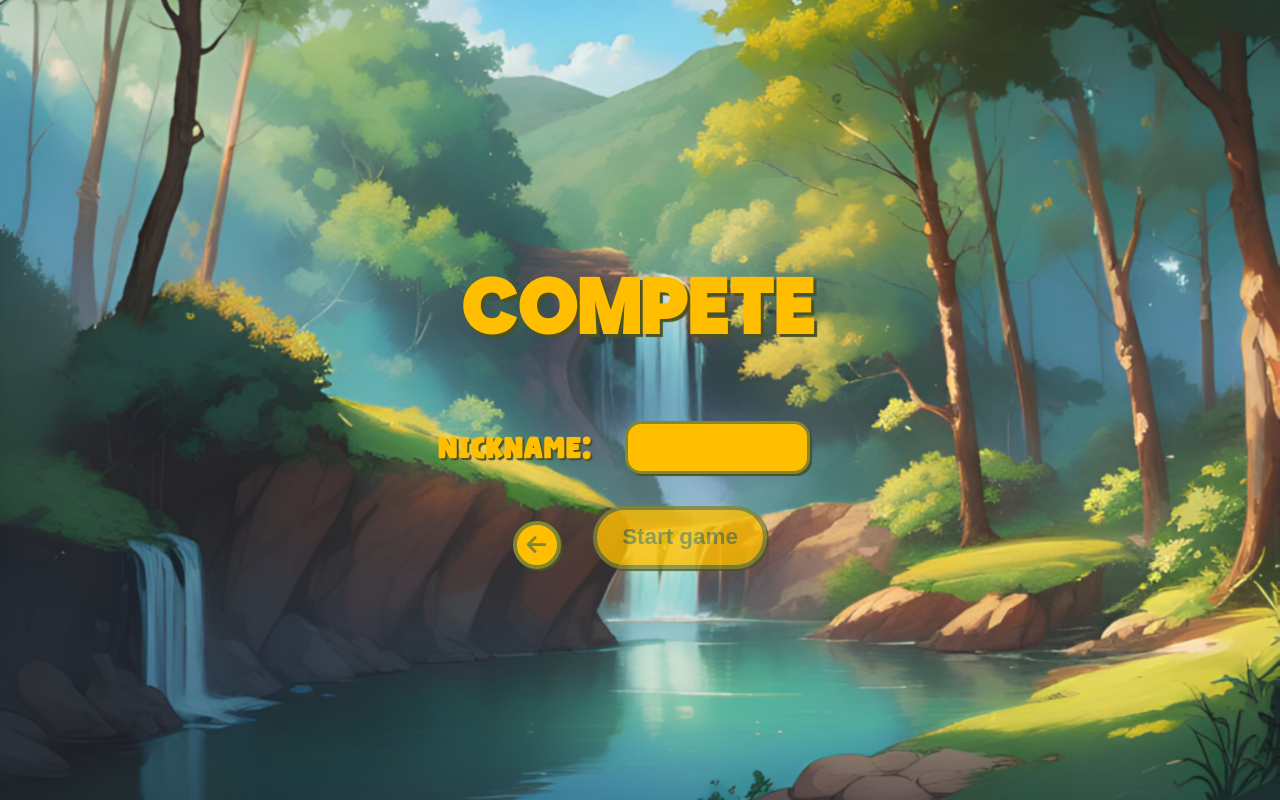
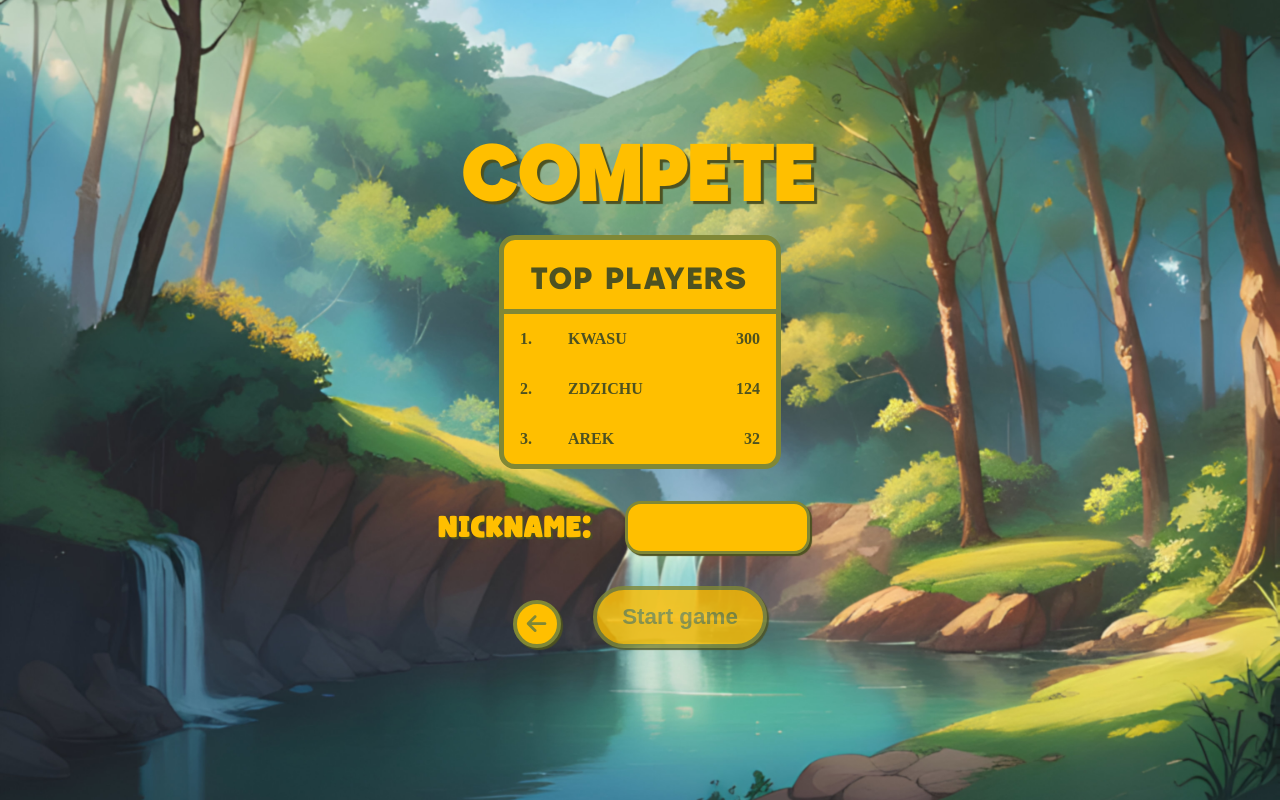
Before and after one commit to kvvasuu/match-masters, a Vue app: page / in a window 1280 px wide. Both pictures are taken after a click on the button "Compete". Built offline with nearby package versions, Linux system fonts and the light colour scheme; what vue-timer-hook would draw is missing.

Commit message:
Highscores

```diff
--- a/src/components/Game.vue
+++ b/src/components/Game.vue
@@ -1,14 +1,17 @@
 <template>
   <div class="board">
-    <Scoreboard></Scoreboard>
+    <Scoreboard v-if="!gameEnded"></Scoreboard>
     <Transition name="fade" mode="out-in">
       <Board
         :current-cards="currentCards"
         :pairs="pairsAmount"
         @next-round="nextRound"
-        v-if="$store.state.gameStarted && currentCards.length != 0"
+        v-if="
+          $store.state.gameStarted && currentCards.length != 0 && !gameEnded
+        "
         :key="currentCards"
       ></Board>
+      <GameResults v-else-if="gameEnded"></GameResults>
     </Transition>
     <button class="icon back-btn" @click="goBack" title="BACK">
       <i class="fa-solid fa-arrow-left"></i>
@@ -20,19 +23,34 @@
 import Scoreboard from "./Scoreboard.vue";
 import Board from "./Board.vue";
 import GameSettings from "./GameSettings.vue";
+import GameResults from "./GameResults.vue";
 
 export default {
   components: {
     Scoreboard,
     Board,
     GameSettings,
+    GameResults,
   },
   data() {
     return {
       currentCards: [],
       pairsAmount: 0,
-      round: 1,
+      round: 0,
+      gameEnded: false,
     };
+  },
+  watch: {
+    getTime(newVal) {
+      if (newVal.minutes <= 0 && newVal.seconds <= 0) {
+        this.endGame();
+      }
+    },
+  },
+  computed: {
+    getTime() {
+      return this.$store.getters.getTime;
+    },
   },
   methods: {
     shuffleCards() {
@@ -73,15 +91,21 @@ export default {
       this.$store.commit("setGameState", true);
     },
     nextRound() {
+      this.round++;
+      if (this.round !== 1) {
+        this.$store.dispatch("addScore", 30);
+      }
       this.setPairsAmount();
       this.shuffleCards();
       this.$store.commit("setFirstCard", "");
       this.$store.commit("setSecondCard", "");
-      this.round++;
       this.$store.dispatch("addTime");
     },
+    endGame() {
+      this.$store.dispatch("finalScore");
+      this.gameEnded = true;
+    },
     goBack() {
-      this.game0ver = true;
       this.$store.commit("setGameState", false);
       this.$store.dispatch("resetState");
     },
@@ -101,6 +125,7 @@ export default {
   },
   mounted() {
     this.startGame();
+    this.$store.dispatch("finalScore");
   },
 };
 </script>
--- /dev/null
+++ b/src/components/GameResults.vue
@@ -0,0 +1,47 @@
+<template>
+  <div class="game-cont">
+    <Highscores :scores-amount="10"></Highscores>
+  </div>
+</template>
+
+<script>
+import Highscores from "./Highscores.vue";
+
+export default {
+  components: {
+    Highscores,
+  },
+  data() {
+    return {};
+  },
+  methods: {
+    goBack() {
+      this.$store.commit("setGameState", false);
+      this.$store.dispatch("resetState");
+    },
+  },
+};
+</script>
+
+<style lang="scss" scoped>
+.game-cont {
+  display: flex;
+  align-items: center;
+  justify-content: center;
+  padding: 2rem;
+  margin: 0 0 0 0;
+}
+.fade-enter-active,
+.fade-leave-active {
+  transition: opacity 1s ease;
+}
+.fade-enter-from,
+.fade-leave-to {
+  opacity: 0;
+}
+.back-btn {
+  position: absolute;
+  bottom: 2rem;
+  left: 2rem;
+}
+</style>
--- a/src/components/GameSettings.vue
+++ b/src/components/GameSettings.vue
@@ -39,6 +39,7 @@
       </div>
     </div>
     <div class="compete-settings" v-else>
+      <Highscores :scores-amount="3"></Highscores>
       <div class="nickname cont">
         <label for="nickname">Nickname:</label>
         <input
@@ -60,7 +61,12 @@
 </template>
 
 <script>
+import Highscores from "./Highscores.vue";
+
 export default {
+  components: {
+    Highscores,
+  },
   data() {
     return {
       difficulty: this.$store.state.difficulty,
@@ -119,6 +125,13 @@ export default {
 .practice-settings {
   display: flex;
   align-items: flex-end;
+  justify-content: center;
+  flex-direction: column;
+}
+
+.compete-settings {
+  display: flex;
+  align-items: center;
   justify-content: center;
   flex-direction: column;
 }
@@ -220,6 +233,7 @@ h1 {
   color: #ffbf00;
   letter-spacing: 2px;
   text-shadow: 3px 3px 1px #4d5221;
+  margin: 0;
 }
 
 button {
--- a/src/components/Highscores.vue
+++ b/src/components/Highscores.vue
@@ -0,0 +1,118 @@
+<template>
+  <div class="highscores">
+    <div class="title">Top Players</div>
+    <ul>
+      <li
+        v-for="(score, index) in topScoresList"
+        :class="{ you: $store.state.nickname === score.nickname }"
+      >
+        <div class="position">{{ index + 1 }}</div>
+        <div class="nickname">{{ score.nickname }}</div>
+        <div class="score">{{ score.score }}</div>
+      </li>
+    </ul>
+  </div>
+</template>
+
+<script>
+export default {
+  props: ["scoresAmount"],
+  data() {
+    return {
+      scoresList: [
+        { nickname: "Kwasu", score: 300 },
+        { nickname: "Zdzichu", score: 124 },
+        { nickname: "Arek", score: 32 },
+        { nickname: "Krzchu", score: 412 },
+        { nickname: "Marian", score: 42 },
+        { nickname: "Lupus", score: 324 },
+        { nickname: "Kicha", score: 543 },
+      ],
+    };
+  },
+  computed: {
+    topScoresList() {
+      return this.scoresList
+        .slice(0, this.scoresAmount)
+        .sort((a, b) => b.score - a.score);
+    },
+  },
+};
+</script>
+
+<style lang="scss" scoped>
+.highscores {
+  display: flex;
+  align-items: center;
+  justify-content: flex-start;
+  flex-direction: column;
+  background-color: #ffbf00;
+  border: 0.34rem solid #808836;
+  border-radius: 1rem;
+  width: 17rem;
+  margin: 0 0 2rem 0;
+  .title {
+    text-align: center;
+    font-size: 2rem;
+    user-select: none;
+    text-transform: uppercase;
+    font-family: ChaseDreams;
+    color: #4d5221;
+    letter-spacing: 2px;
+    padding: 1rem 1.6rem 0.4rem 1.6rem;
+    border-bottom: 0.34rem solid #808836;
+    width: 100%;
+    box-sizing: border-box;
+  }
+}
+
+ul {
+  list-style: none;
+  padding: 0;
+  margin: 0;
+  width: 100%;
+}
+
+li {
+  display: flex;
+  align-items: center;
+  justify-content: space-between;
+  padding: 1rem;
+  box-sizing: border-box;
+  width: 100%;
+  text-transform: uppercase;
+  color: #4d5221;
+  font-weight: bold;
+  &.you {
+    color: rgb(211, 46, 46);
+  }
+}
+
+.position {
+  width: 10%;
+  text-align: left;
+  &::after {
+    content: ".";
+  }
+}
+
+.nickname {
+  width: 50%;
+  text-align: left;
+}
+
+.score {
+  width: 20%;
+  text-align: right;
+}
+
+.fade-enter-active,
+.fade-leave-active {
+  transition: opacity 1s ease;
+}
+
+.fade-enter-from,
+.fade-leave-to {
+  opacity: 0;
+}
+</style>
--- a/src/components/Scoreboard.vue
+++ b/src/components/Scoreboard.vue
@@ -6,7 +6,7 @@
       @click="$store.dispatch('restartTimer')"
       v-if="$store.state.gameMode != 'practice'"
     >
-      {{ $store.getters.getTime }}
+      {{ getTime }}
     </div>
     <div class="container moves">{{ $store.state.moves }}</div>
   </div>
@@ -15,9 +15,12 @@
 <script>
 export default {
   data() {
-    return {
-      isReversed: true,
-    };
+    return {};
+  },
+  computed: {
+    getTime() {
+      return `${this.$store.getters.getTime.minutes}:${this.$store.getters.getTime.seconds}`;
+    },
   },
 };
 </script>
--- a/src/store/index.js
+++ b/src/store/index.js
@@ -56,7 +56,6 @@ const store = createStore({
   },
   getters: {
     getTime(state) {
-      if (state.stopwatch.isRunning) {
       let minutes = "";
       let seconds = "";
       state.stopwatch.minutes < 10
@@ -67,8 +66,7 @@ const store = createStore({
         ? (seconds = "0" + state.stopwatch.seconds)
         : (seconds = state.stopwatch.seconds);
 
-        return `${minutes}:${seconds}`;
-      } else return `${state.stopwatch.minutes}:${state.stopwatch.seconds}`;
+      return { minutes: minutes, seconds: seconds };
     },
     getCategoriesList(state) {
       return Object.keys(state.availableCards);
@@ -110,6 +108,9 @@ const store = createStore({
     scoreIncrement(state) {
       state.score++;
     },
+    finalScore(state, payload) {
+      state.score = payload;
+    },
     resetScore(state) {
       state.score = 0;
     },
@@ -133,7 +134,7 @@ const store = createStore({
         time.getSeconds() +
           state.stopwatch.minutes * 60 +
           state.stopwatch.seconds +
-          20
+          15
       );
       state.stopwatch.restart(time);
     },
@@ -171,6 +172,10 @@ const store = createStore({
         }
       }, 50);
     },
+    finalScore(context) {
+      let score = context.state.score - context.state.moves;
+      context.commit("finalScore", score);
+    },
     setNickname(context, payload) {
       context.commit("setNickname", payload);
     },
```
Lines whose indentation alone changed are shown as unchanged.
